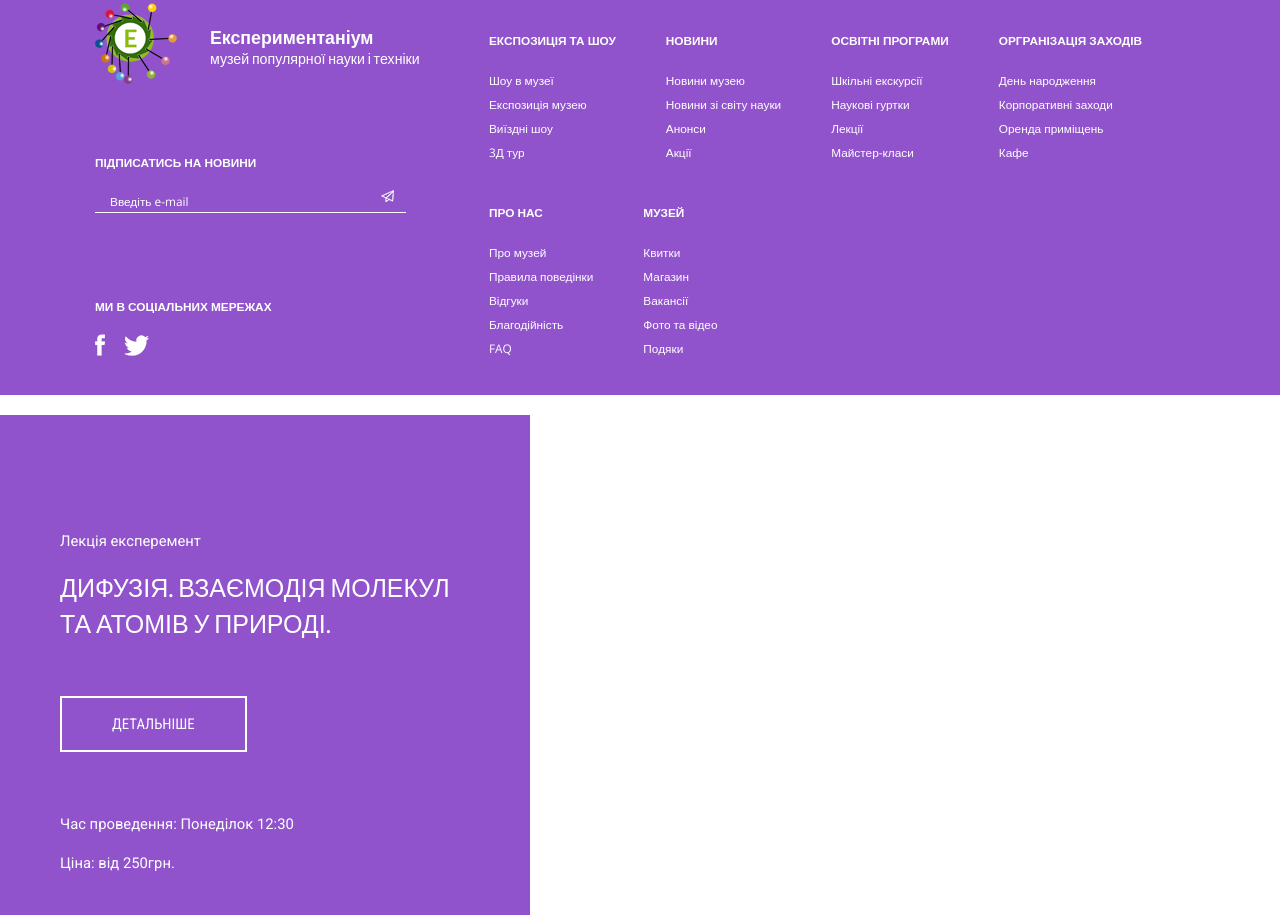
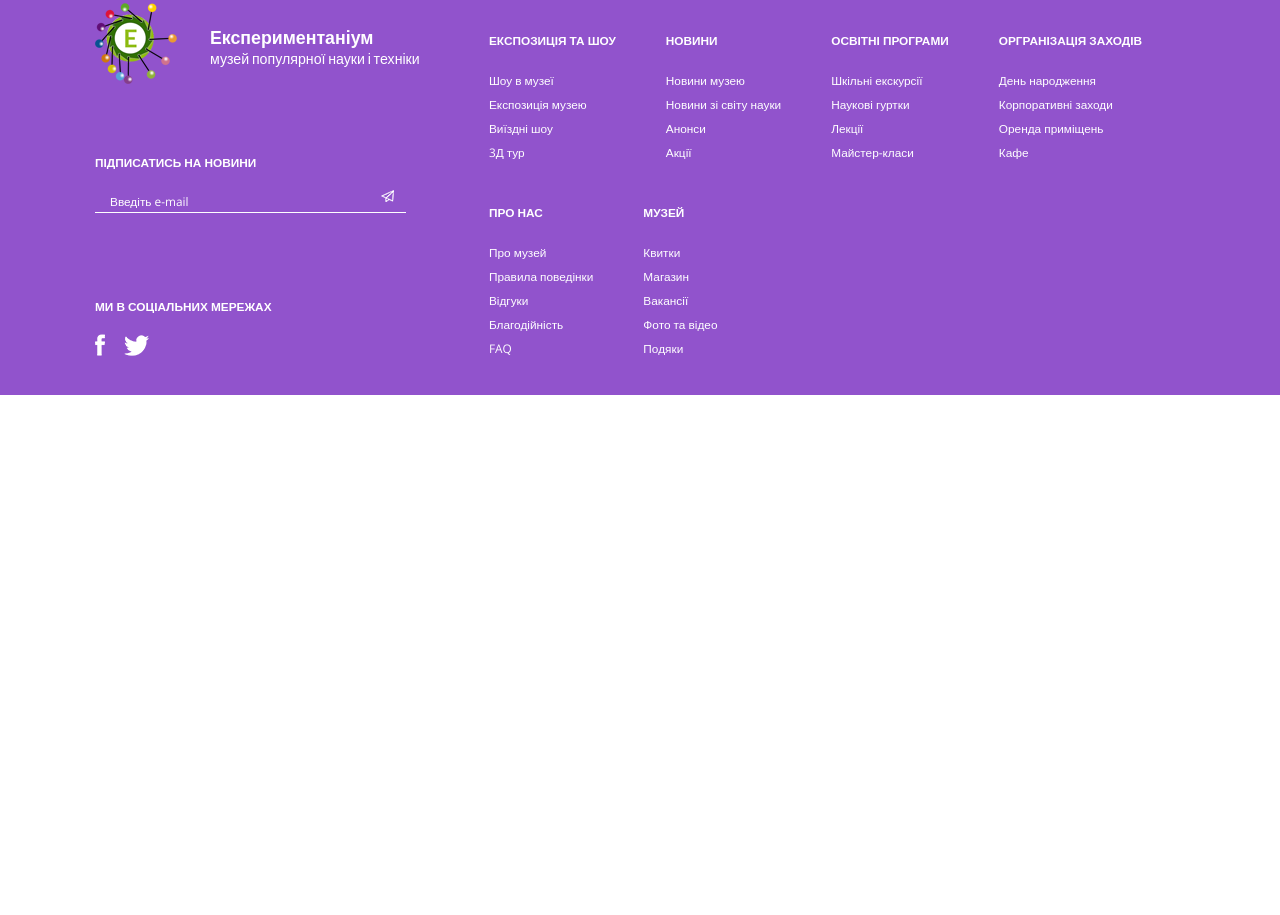
Before and after one commit to MateAcademy-FE-July/experimentanium, a plain HTML site: page dev/index.html in a window 1280 px wide. Shown: the part 1536-2451 px from the top of the page. After the commit the page ends 1931 px from the top, so only its background shows below. Drawn offline with nearby package versions, Linux system fonts and the light colour scheme; a script that the page names is missing.

Commit message:
deleted tickets-card of index.html

```diff
--- a/dev/index.html
+++ b/dev/index.html
@@ -322,20 +322,5 @@
   <script src="./assets/scripts/common.js"></script>
   <script src="./assets/scripts/tabs.js"></script>
   <script src="./assets/scripts/burger.js"></script>
-  <div class="container-cards">
-      <div class="tickets-card">
-          <p class="tickets-card__text">
-              Лекція експеремент
-          </p>
-          <h2 class="tickets-card__title">ДИФУЗІЯ. ВЗАЄМОДІЯ МОЛЕКУЛ  ТА АТОМІВ У ПРИРОДІ. </h2>
-          <a href="#" class="tickets-card__btn">детальніше</a>
-          <p class="tickets-card__text">
-              Час проведення: Понеділок 12:30
-          </p>
-          <p class="tickets-card__text">
-              Ціна: від 250грн.
-          </p>
-      </div>
-  </div>
 </body>
 </html>
```
Also changed, not shown: dev/templates/index.html (+0 -1 lines).
